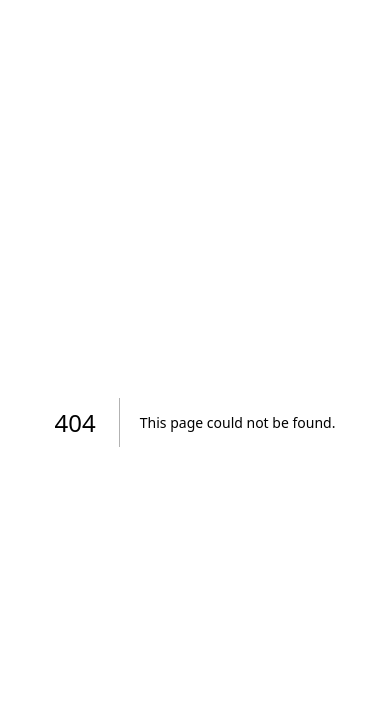
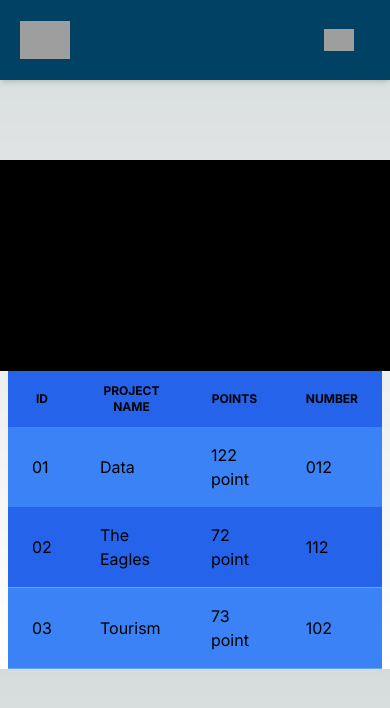
Before and after one commit to vitrasethy/evaluate-system, a Next.js app: page /award in a window 390 px wide. Before the commit this address had no page. Shown: the top 708 px of the page. Built offline with nearby package versions, Linux system fonts and the light colour scheme; grey boxes are pictures that could not be loaded.

Commit message:
award page mobile

```diff
--- /dev/null
+++ b/app/award/page.tsx
@@ -0,0 +1,56 @@
+import Navbar from "../navbar/navbar";
+
+export default function award() {
+  return (
+    <main>
+      <Navbar />
+      <section className=" bg-black h-[25vh] mt-20">
+        <div className="text-center">
+        <h1 className="text-4xl tracking-tight font-extrabold  sm:text-5xl md:text-6xl">Evaluation System</h1>
+        <p className="max-w-2xl mx-auto text-3xl mt-8">
+          Award of the year
+        </p>
+        </div>
+      </section>
+
+      <table className="table-auto mx-2">
+        <thead className="text-xs uppercase bg-blue-600">
+          <tr>
+            <th scope="col" className="px-6 py-3">
+              id
+            </th>
+            <th scope="col" className="px-6 py-3">
+              project name
+            </th>
+            <th scope="col" className="px-6 py-3">
+              points
+            </th>
+            <th scope="col" className="px-6 py-3">
+              number
+            </th>
+          </tr>
+        </thead>
+        <tbody>
+          <tr className="bg-blue-500 border-1 border-blue-400">
+            <td className="px-6 py-4">01</td>
+            <td className="px-6 py-4">Data</td>
+            <td className="px-6 py-4">122 point</td>
+            <td className="px-6 py-4">012</td>
+          </tr>
+          <tr className="bg-blue-600 border-b border-blue-400">
+            <td className="px-6 py-4">02</td>
+            <td className="px-6 py-4">The Eagles</td>
+            <td className="px-6 py-4">72 point</td>
+            <td className="px-6 py-4">112</td>
+          </tr>
+          <tr className="bg-blue-500 border-b border-blue-400">
+            <td className="px-6 py-4">03</td>
+            <td className="px-6 py-4">Tourism</td>
+            <td className="px-6 py-4">73 point</td>
+            <td className="px-6 py-4">102</td>
+          </tr>
+        </tbody>
+      </table>
+    </main>
+  );
+}
--- a/app/home/page.tsx
+++ b/app/home/page.tsx
@@ -1,7 +1,10 @@
+import Navbar from "../navbar/navbar";
+
 export default function home() {
   return (
     <main>
-      <section className=" bg-black h-[30vh] mt-20">
+        <Navbar/>
+      <section className=" bg-black h-[28vh] mt-20">
         <div className="text-center">
         <h1 className="text-4xl tracking-tight font-extrabold  sm:text-5xl md:text-6xl">Evaluation System</h1>
         <p className="max-w-2xl mx-auto font-medium">
```
